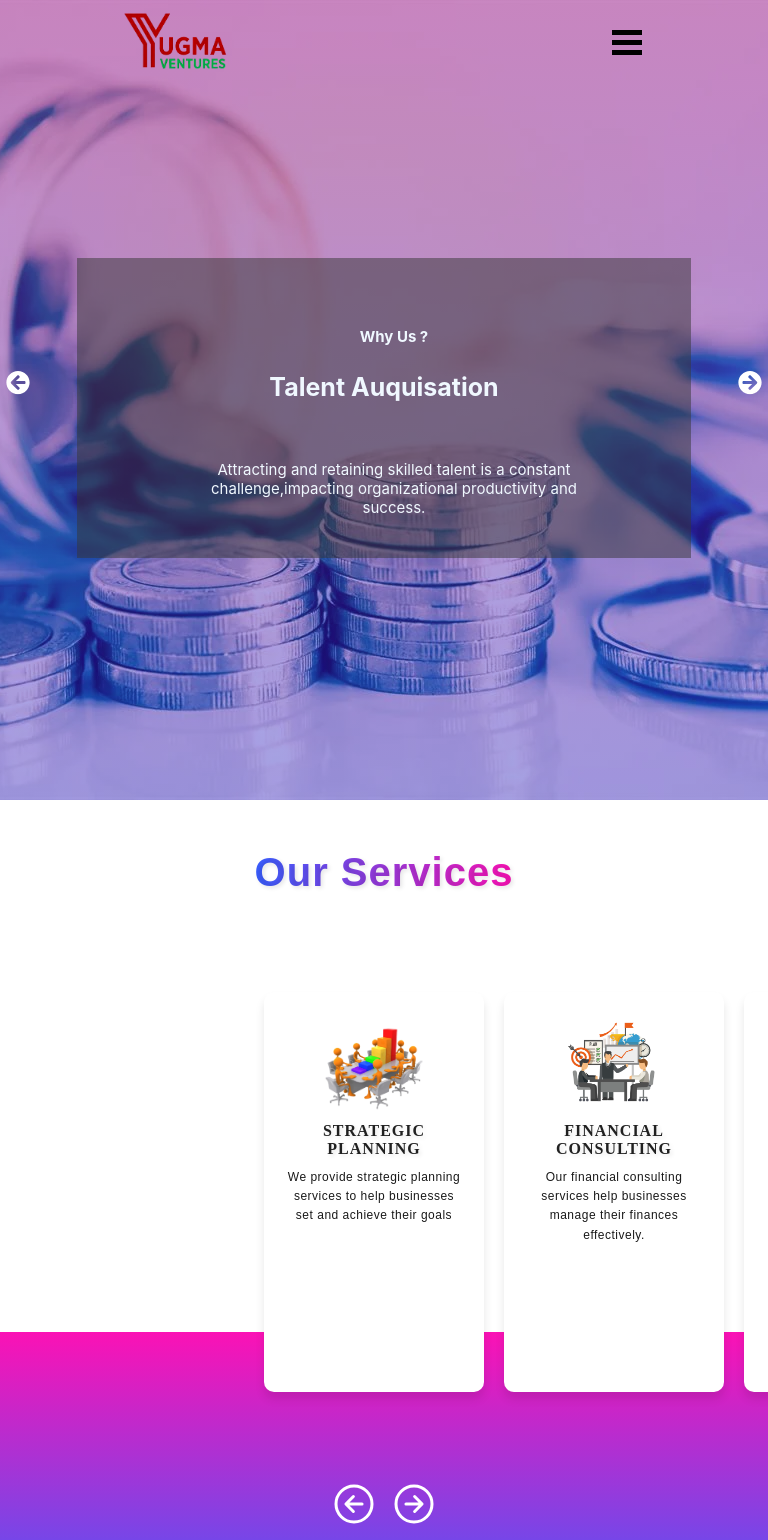
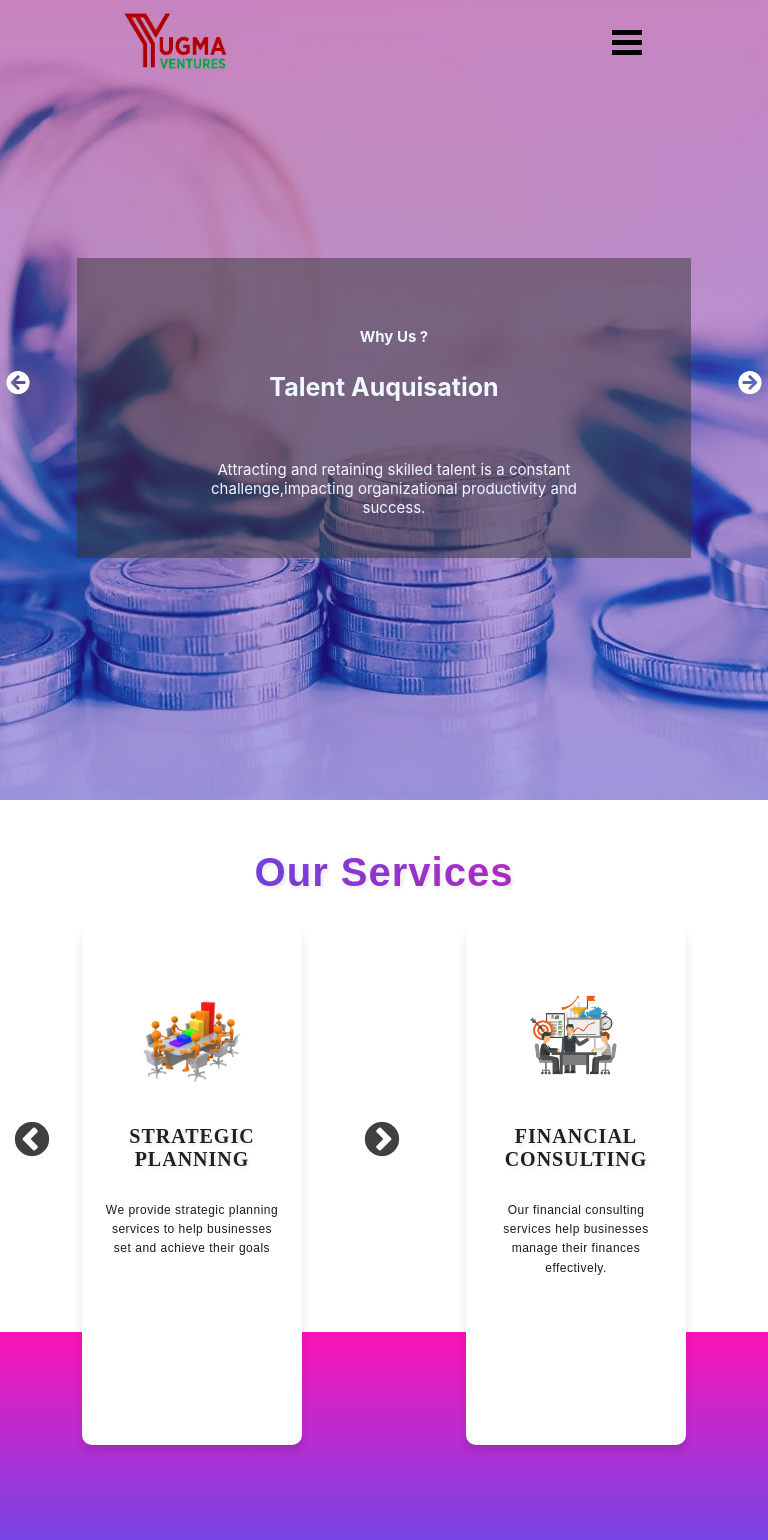
Before and after one commit to krushna53/yugma-ventures-main, a React (Create React App) app: page / in a window 768 px wide. Shown: the top 1540 px of the page. Built offline with nearby package versions, Linux system fonts and the light colour scheme.

Commit message:
add slider for service section

```diff
--- a/package.json
+++ b/package.json
@@ -22,8 +22,10 @@
     "react-icons": "^4.12.0",
     "react-router-dom": "^6.20.1",
     "react-scripts": "5.0.1",
+    "react-slick": "^0.30.2",
     "react-switch": "^7.0.0",
     "react-toastify": "^9.1.3",
+    "slick-carousel": "^1.8.1",
     "styled-components": "^6.1.1",
     "web-vitals": "^2.1.4"
   },
--- a/src/components/ServiceCards.css
+++ b/src/components/ServiceCards.css
@@ -1,27 +1,32 @@
-
-
 .service-container {
   width: 100%;
   display: flex;
   flex-direction: column;
-  align-items: center;
+  /* align-items: center; */
   /* background-image: url('../images/services.jpg'); */
-  background: linear-gradient(to bottom, rgb(255, 255, 255) 0%, rgb(255, 255, 255) 70%,#fb12b5 50%, #3a5eff 110%);
+  background: linear-gradient(
+    to bottom,
+    rgb(255, 255, 255) 0%,
+    rgb(255, 255, 255) 70%,
+    #fb12b5 50%,
+    #3a5eff 110%
+  );
 
   background-size: cover; /*Ensure the background covers the entire container*/
   background-repeat: no-repeat; /* Prevent background image repetition */
   /* background-attachment: fixed; Keep the background fixed when scrolling */
   background-color: rgba(255, 255, 255, 0.3);
-  padding: 50px;
+  padding: 3rem 0px;
   background-position: center;
   overflow: hidden;
   /* height: 100vh; */
+  padding-bottom: 11rem;
 }
 
 .Services {
-  display: flex;
-  justify-content: row;
-  overflow-x:hidden;
+  /* display: flex; */
+  /* justify-content: row; */
+  /* overflow-x:hidden; */
   justify-content: center;
   align-items: center;
   /* flex-wrap: wrap; */
@@ -62,7 +67,7 @@
   color: transparent;
 
   /* Animation */
-  animation: gradientAnimation 5s infinite alternate;
+  /* animation: gradientAnimation 5s infinite alternate; */
 }
 
 /* Animation Keyframes */
@@ -74,7 +79,6 @@
     background-position: 100% 50%;
   }
 }
-
 
 .Services .image {
   display: flex;
@@ -99,18 +103,19 @@
 }
 
 .Services .Card-root {
-  width: 300px;
-  height: 80%;
+  width: 300px !important;
+  height: 450px;
   margin: 20px;
   padding: 30px;
   border-radius: 20px;
-  position: relative;
+  /* position: relative; */
   text-align: center;
   box-shadow: 0 15px 20px 0 rgba(0, 0, 0, 0.398);
-  transition: transform 0.3s ease-in-out, box-shadow 0.3s ease-in-out, left 1s ease-in;
+  transition: transform 0.3s ease-in-out, box-shadow 0.3s ease-in-out,
+    left 1s ease-in;
 
   /* Removed white background and added a transparent background */
-  background: rgb(255, 255, 255);  ;
+  background: rgb(255, 255, 255);
 }
 
 .Services .Card-root:hover {
@@ -125,19 +130,24 @@
   /* color: rgb(34, 89, 255); */
   text-shadow: 2px 2px 4px rgba(0, 0, 0, 0.1);
   letter-spacing: 1px;
-  font-family: 'Droid Serif', serif;
+  font-family: "Droid Serif", serif;
 }
 
 .Services p {
   font-family: Basis-regular;
-    font-size: 1.125rem;
-    line-height: 2rem;
-    letter-spacing: .03125rem;
-    color: #5E6162;
-    opacity: .9;
-    margin-bottom: 0;
+  font-size: 1.125rem;
+  line-height: 2rem;
+  letter-spacing: 0.03125rem;
+  color: #5e6162;
+  opacity: 0.9;
+  margin-bottom: 0;
 }
-
+.slick-track {
+  width: 100%;
+}
+.css-berk65-MuiPaper-root-MuiCard-root {
+  box-shadow: none !important;
+}
 
 /* .service-container .service-buttons {
   margin-right: 900px;
@@ -152,39 +162,53 @@
   cursor: pointer;
 }
 
+.service-buttons button {
+  display: none;
+}
+/* Style for Next button */
+
+.slider-container {
+  position: relative;
+}
+.slick-slide {
+  display: flex !important ;
+    justify-content: center !important;
+    margin: auto;
+    align-items: center;
+}
+.slick-prev:before,
+.slick-next:before {
+  font-size: 50px !important;
+}
+.slick-prev,
+.slick-next {
+  top: 115% !important;
+}
+.slick-prev {
+  left: 570px !important;
+}
+.slick-next {
+  left: 765px !important;
+}
+/* Style for navigation buttons */
+
 /* Animation styles */
 
-/* .Services .active-service {
+.Services .active-service {
   transform: scale(1.05);
   box-shadow: 0 15px 40px 0 rgb(198, 134, 255);
-} */
-
-.Services .fadeInUpSD-0{
-  left : 400px;
-}
-
-.Services .fadeInUpSD-1{
-  left : 400px;
-}
-
-.Services .fadeInUpSD-2{
-  left : 400px;
-}
-
-.Services .fadeInUpSD-3{
-  left : -400px;
-}
-
-.Services .fadeInUpSD-4{
-  left : -400px;
-}
-
-.Services .fadeInUpSD-5{
-  left : -400px;
 }
 
 
-@media only screen and ( max-width: 1440px) and (min-width : 1201px){
+@media screen and (min-width:1400px) {
+  .slick-next {
+    left: 55% !important;
+}
+.slick-prev {
+  left: 42% !important;
+}
+}
+/* @media only screen and ( max-width: 1440px) and (min-width : 1201px){
   .Services .fadeInUpSD-0{
     left : 630px;
   }
@@ -197,11 +221,11 @@
     left : 200px;
   } */
 
-  .Services .fadeInUpSD-3{
+/* .Services .fadeInUpSD-3{
     left : -600px;
-  }
+  } */
 
-  /* .Services .fadeInUpSD-4{
+/* .Services .fadeInUpSD-4{
     left : -600px;
   }
 
@@ -209,55 +233,35 @@
   .Services .fadeInUpSD-5{
     left : -630px;
   } */
-  /* .service-container{
+/* .service-container{
     height: 90vh;
-  } */
+  }
 }
 
 
 /* Media Queries for responsiveness */
-@media only screen and ( max-width: 1200px) and (min-width : 768px) {
+@media only screen and (max-width: 1200px) and (min-width: 768px) {
   .Services .Card-root {
     width: 280px;
+    height: 70vh;
   }
 
-  .service-container{
+  /* .service-container{
     height: 90vh;
+  }  */
+  .slick-prev {
+    left: 400px !important;
   }
-
-  .Services .fadeInUpSD-0{
-    left : 650px;
-  }
-
-  .Services .fadeInUpSD-1{
-    left : 560px;
-  }
-
-  .Services .fadeInUpSD-2{
-    left : 180px;
-  }
-
-  .Services .fadeInUpSD-3{
-    left : -180px;
-  }
-
-  .Services .fadeInUpSD-4{
-    left : -560px;
-  }
-
-  .Services .fadeInUpSD-5{
-    left : -650px;
+  .slick-next {
+    left: 560px !important;
   }
 }
 
 @media screen and (max-width: 768px) {
-
-
   .service-container {
-    padding: 20px; /* Reduce padding for smaller screens */
-    /* height: 60%; */
+    padding: 20px 0px;
   }
-  .service-container{
+  .service-container {
     height: 90vh;
   }
   #title {
@@ -270,12 +274,13 @@
   /*} */
 
   .Services .Card-root {
-    width: 180px; /* Adjust the width */
-    height: 65%; /* Adjust the height to be auto or a specific value */
+    width: 180px !important; /* Adjust the width */
+    height: 60vh; /* Adjust the height to be auto or a specific value */
     margin: 10px;
     padding: 20px; /* Adjust the padding */
     border-radius: 10px; /* Adjust the border-radius */
     box-shadow: 0 7px 10px 0 rgba(0, 0, 0, 0.1); /* Adjust the box-shadow */
+
   }
 
   .Services .active-service {
@@ -299,42 +304,84 @@
     /* color: rgb(34, 89, 255); */
     text-shadow: 2px 2px 4px rgba(0, 0, 0, 0.1);
     letter-spacing: 1px;
-    font-family: 'Droid Serif', serif;
+    font-family: "Droid Serif", serif;
   }
 
   .Services p {
     margin: 10px 0;
-    font-family: 'Arial', sans-serif;
-    font-size: 12px;
-    line-height: 1.2rem;
-    /* line-height: 1.6; */
+    font-family: "Arial", sans-serif;
+    font-size: 12px !important;
+    /* line-height: 1.2rem; */
+    line-height: 1.6;
     color: #000000;
   }
-
-  .Services .fadeInUpSD-0{
-    left : 590px;
+  .css-berk65-MuiPaper-root-MuiCard-root {
+    box-shadow: none !important;
   }
 
-  .Services .fadeInUpSD-1{
-    left : 360px;
+  .slick-slider {
+    text-align: center;
   }
+  .slick-prev {
+    left: 12px !important;
+    color: #000 !important;
+  }
+  .slick-next {
+    right: 36px !important;
+    color: #000 !important;
+  }
+  .slick-prev,
+  .slick-next {
+    top: 40% !important;
+  }
+  .slick-prev:before,
+  .slick-next:before {
+    color: #000 !important;
+    font-size: 40px !important;
+  }
+  .slick-next {
+    left: 362px !important;
+}
+.Services .image{
+  margin: 40px 0px;
+}
+.css-berk65-MuiPaper-root-MuiCard-root h1{
+  font-size: 20px;
+  margin: 30px 0;
+}
+}
+@media screen and (min-width:430px) and (max-width:430px) {
+  .slick-next {
+    left: 380px;
+}
+.Services p {
+  margin: 10px 0;
+  font-family: "Arial", sans-serif;
+  font-size: 16px;
+  /* line-height: 1.2rem; */
+  line-height: 1.6;
+  color: #000000;
+}
 
-  .Services .fadeInUpSD-2{
-    left : 120px;
-  }
-
-  .Services .fadeInUpSD-3{
-    left : -120px;
-  }
-
-  .Services .fadeInUpSD-4{
-    left : -360px;
-  }
-
-  .Services .fadeInUpSD-5{
-    left : -600px;
-  }
+}
 
 
+@media screen and (min-width: 390px) and (max-width: 390px){
+  .slick-next {
+    left: 330px !important;
+}
+.Services p {
+  margin: 10px 0;
+  font-family: "Arial", sans-serif;
+  font-size: 16px !important;
+  /* line-height: 1.2rem; */
+  line-height: 1.6;
+  color: #000000;
+}
+}
 
+@media screen and (max-width: 320px) {
+  .slick-next {
+    left: 275px !important;
 }
+}
--- a/src/components/ServiceCards.jsx
+++ b/src/components/ServiceCards.jsx
@@ -7,7 +7,9 @@ import { BsPersonRaisedHand } from "react-icons/bs";
 import { BsBarChartLineFill, BsCashStack, BsDiagram3Fill } from "react-icons/bs";
 import { GrTechnology } from "react-icons/gr";
 import { IoArrowBackCircleOutline, IoArrowForwardCircleOutline } from "react-icons/io5";
-
+import Slider from 'react-slick';
+import 'slick-carousel/slick/slick.css';
+import 'slick-carousel/slick/slick-theme.css';
 const servicesData = [
   {
     id: 0,
@@ -118,25 +120,84 @@ export default function ActionAreaCard() {
   // }, []);
 
 
+  const settings = {
+    dots: false,
+    infinite: true,
+    speed: 500,
+    arrow:true,
+    slidesToShow: 4,
+    slidesToScroll: 1,
+    autoplay:false,
+    responsive: [
+      {
+        breakpoint: 1500,
+        settings: {
+            slidesToShow: 3,
+            slidesToScroll: 1
+        }
+    },
+    {
+      breakpoint: 1400,
+      settings: {
+          slidesToShow: 3,
+          slidesToScroll: 1
+      }
+  },
+    {
+      breakpoint: 1300,
+      settings: {
+          slidesToShow: 3,
+          slidesToScroll: 1
+      }
+  },
+    {
+      breakpoint: 1200,
+      settings: {
+          slidesToShow: 2,
+          slidesToScroll: 1
+      }
+  },
+  {
+      breakpoint: 600,
+      settings: {
+          slidesToShow: 1,
+          slidesToScroll: 1
+      }
+  },
+  {
+      breakpoint: 480,
+      settings: {
+          slidesToShow: 1,
+          slidesToScroll: 1
+      }
+  }
+  ]
+     }
+
+
   return (
     <div className='service-container'>
       <h1 id='title'>Our Services</h1>
       <div className='Services'>
+        <Slider {...settings}>
           {servicesData.map((service) => (
-          <Card key={service.id} className={`${generateAnimationNames()} ${'Card-root'}`} sx={{ maxWidth: 345 }} raised= {true}>
+            <div key={service.id} className={`${generateAnimationNames()} ${'Card-root'}`}>
+              <Card sx={{ maxWidth: 345 }} raised={true}>
                 <div className='image'>
-              <img src={service.icon} alt={service.title}   />
+                  <img src={service.icon} alt={service.title} />
                 </div>
                 <h1>{service.title}</h1>
                 <p>{service.description}</p>
               </Card>
+            </div>
           ))}
-
-      </div>
+        </Slider>
         <div className="service-buttons">
         <button onClick={prevService}><IoArrowBackCircleOutline /></button>
         <button onClick={nextService}><IoArrowForwardCircleOutline /></button>
       </div>
+      </div>
+
     </div>
   );
 }
--- a/src/components/SimpleCarousel.css
+++ b/src/components/SimpleCarousel.css
@@ -151,7 +151,11 @@
   font-size: 30px;
   max-width: 60%;
 }
-
+@media screen and (min-width: 1400px){
+  .simple-carousel .carousel-inner-content{
+    transform: translateY(-180%);
+  }
+}
 @media screen and (max-width: 1024px){
   .simple-carousel img {
     object-fit: cover;
```
Also changed, not shown: 1 other file (tests, documents, lock files or other folders). Lines whose indentation alone changed are shown as unchanged.
